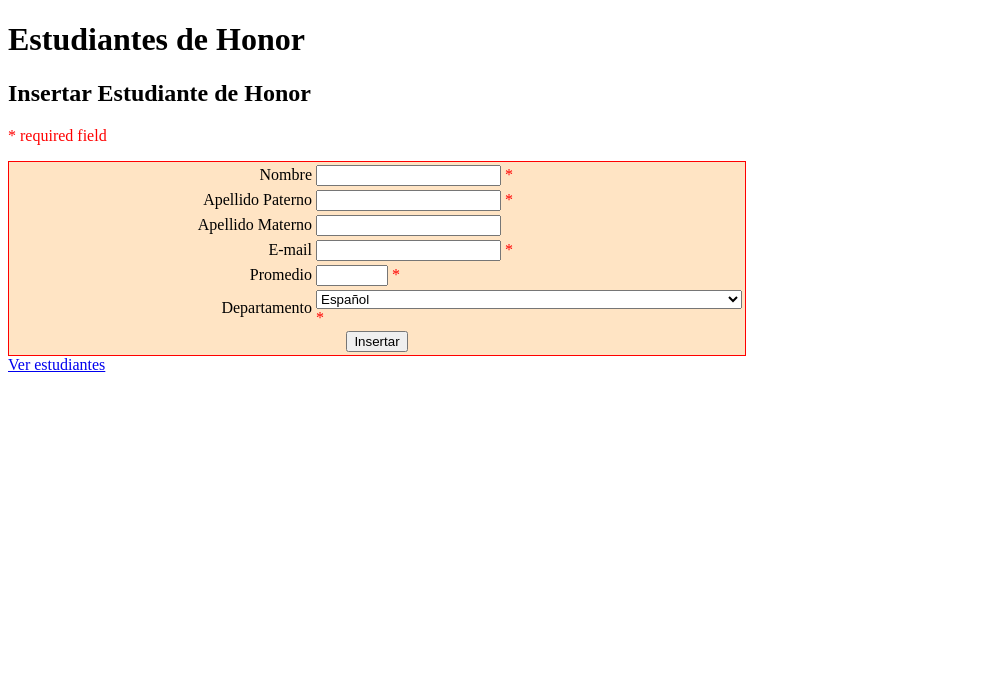
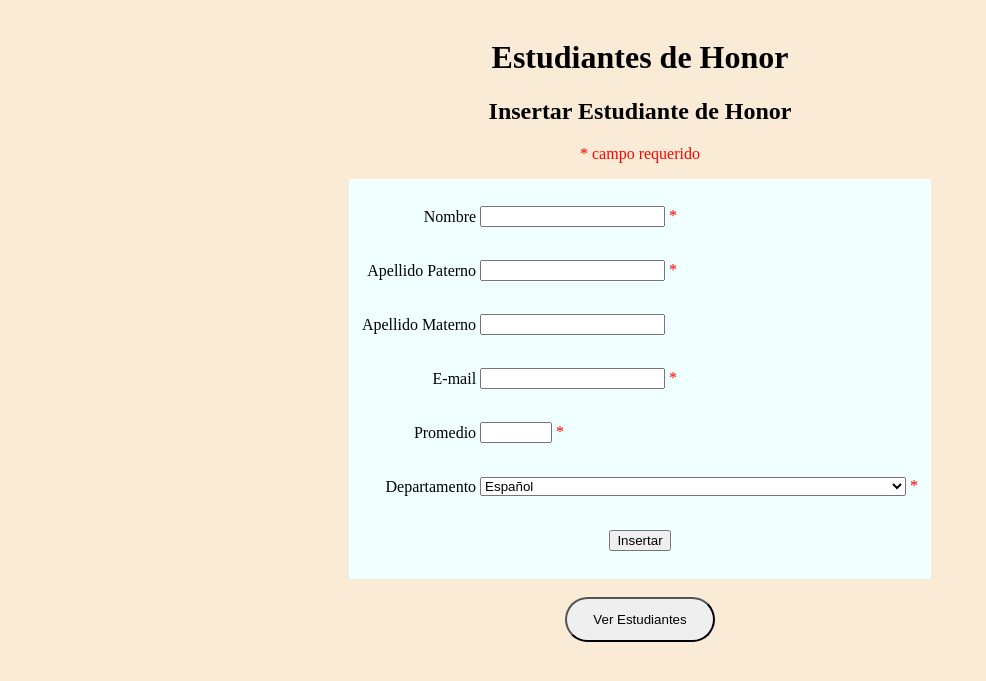
Before and after one commit to Ale2597/PHP, a PHP site: page /insertar_estudiantes_de_honor.php in a window 1280 px wide. Shown: the top 681 px of the page, without its empty margins (0-986 px from the left). Run offline with PHP 8.4, Linux system fonts and the light colour scheme; data comes from the database, SQL or seed files in the repository.

Commit message:
Cambio CSS
Poniendolo lindo!

```diff
--- a/crud/index.css
+++ b/crud/index.css
@@ -1,23 +1,56 @@
 body{
+    text-align:center;
+    background-color:antiquewhite;
+}
 
+#container{
+/*    background-color:antiquewhite;*/
+    padding: 10px;
+    height: auto;
+    width: auto;
+}
+
+button{
+    height: 45px;
+    width: 150px;
+    border-radius: 50px;
+}
+
+#botton{
+    text-decoration: none;
+    color: black;
 }
 
 form{
     min-width: 1000px;
     width: auto;
-    text-align:left;
+    align-content: center;
+/*    text-align:left;*/
 }
 
-table{
-    background-color: bisque;
+#table1{
+    background-color: azure;
     border: 1px solid red;
     border-bottom: collapse;
     width: auto;
 }
 
+#table2{
+    background-color: azure;
+/*    border: 1px solid red;*/
+    border-bottom: collapse;
+    width: auto;
+    padding: 10px;
+}
+
+#table2 td{
+
+    width: auto;
+}
+
 #table_header{
     text-align:center;
-    background-color: aquamarine;
+    background-color:darkkhaki;
 }
 
 #table_rows{
@@ -28,6 +61,7 @@ table{
 
 td{
     width: 300px;
+    height: 50px;
 }
 
 .error {
--- a/crud/insertar_estudiantes_de_honor.php
+++ b/crud/insertar_estudiantes_de_honor.php
@@ -31,6 +31,7 @@ presentar formulario
     <link rel="stylesheet" type="text/css" href="index.css">
 </head>
 <body>
+<div id="container">
 <h1>Estudiantes de Honor</h1>
 
 <?php
@@ -69,10 +70,11 @@ if (isset($_POST['submit']))
 }
 ?>
 
+<center>
 <h2>Insertar Estudiante de Honor</h2>
-<p><span class="error">* required field</span></p>
+<p><span class="error">* campo requerido</span></p>
 <form id='form1' name='form1' method='POST' action='insertar_estudiantes_de_honor.php'>
-  <table width='349' border='0'>
+  <table id='table2'width='349' border='0'>
     <tr>
       <td width="135" align='right'>Nombre</td>
       <td width="204" align='left'>
@@ -135,6 +137,10 @@ if (isset($_POST['submit']))
       </tr>
   </table>
 </form>
-
-<a href="index.php"> Ver estudiantes </a>
-</body></html>
+<br>
+<button><a href='index.php' id='botton'> Ver Estudiantes </a></button>
+<br>
+</center>
+</div>
+</body>
+</html>
```
Also changed, not shown: crud/index.php (+25 -17 lines), crud/editar.png (added), crud/editar2.png (added), crud/editar3.png (added), crud/eliminar.png (added).
